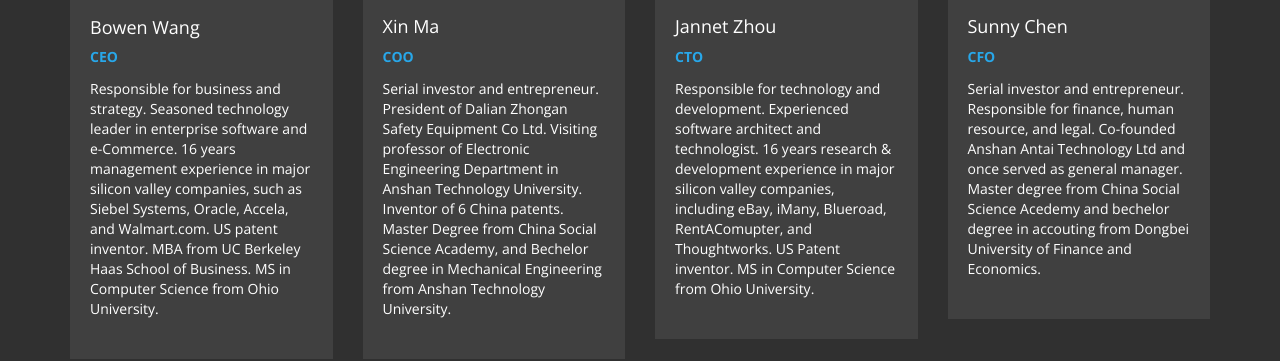
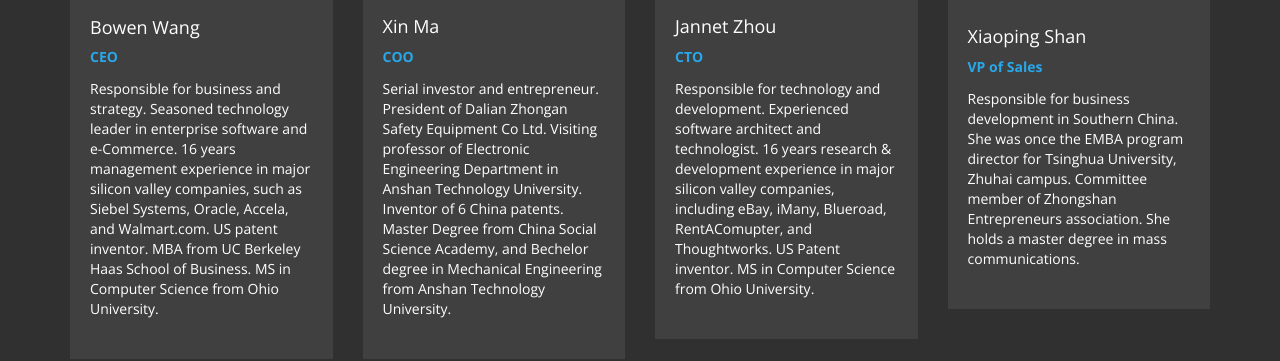
Before and after one commit to mpinc/mpsite, a plain HTML site: page MissionPublic/index.html in a window 1280 px wide. Shown: the part 1588-1949 px from the top of the page. Drawn offline with nearby package versions, Linux system fonts and the light colour scheme.

Commit message:
OCT Updates

```diff
--- a/MissionPublic/index.html
+++ b/MissionPublic/index.html
@@ -295,7 +295,7 @@
                                 <div class="portfolio-overlay">
                                     <h4>{{productLn4}}</h4>
                                     <p>{{productIntro4}}</p>
-                                    <a href="http://www.flyhighus.cn" class="btn btn-default">Live!</a>
+                                    <a href="http://www.flyhighus.com" class="btn btn-default">Live!</a>
                                 </div>
                         </div>
                     </div>
--- a/MissionPublic/js/i18n/en_us.js
+++ b/MissionPublic/js/i18n/en_us.js
@@ -31,9 +31,9 @@ var en_us = {
 	teamName3: 'Jannet Zhou',
 	teamTitle3: 'CTO',
 	teamIntro3: 'Responsible for technology and development. Experienced software architect and technologist. 16 years research & development experience in major silicon valley companies, including eBay, iMany, Blueroad, RentAComupter, and Thoughtworks. US Patent inventor. MS in Computer Science from Ohio University.',
-	teamName4: 'Sunny Chen',
-	teamTitle4: 'CFO',
-	teamIntro4: 'Serial investor and entrepreneur. Responsible for finance, human resource, and legal. Co-founded Anshan Antai Technology Ltd and once served as general manager. Master degree from China Social Science Acedemy and bechelor degree in accouting from Dongbei University of Finance and Economics.',
+	teamName4: 'Xiaoping Shan',
+	teamTitle4: 'VP of Sales',
+	teamIntro4: 'Responsible for business development in Southern China. She was once the EMBA program director for Tsinghua University, Zhuhai campus. Committee member of Zhongshan Entrepreneurs association. She holds a master degree in mass communications.',
 
 	serviceTitle: 'INNOVATION AS A <span>SERVICE</span>',
 	serviceLn1: 'TECHNOLOGY PARTNERSHIP',
--- a/MissionPublic/js/i18n/zh_cn.js
+++ b/MissionPublic/js/i18n/zh_cn.js
@@ -24,16 +24,16 @@ var zh_cn = {
 	teamTitle: '<span>美森</span> 团队',
 	teamName1: '王博文',
 	teamTitle1: '总裁',
-	teamIntro1: '负责商务和战略。企业软件与电子商务的资深技术高管。在美国硅谷高科技企业从事技术与管理16年，曾经在一些知名的企业如Seibel系统公司，甲骨文总公司，Accela公司, 以及沃尔玛电商总公司担任重要管理职位。美国专利发明人。美国加州大学伯克利分校HAAS商学院MBA。美国俄亥俄大学计算机硕士。',
+	teamIntro1: '负责商务和战略。企业软件与电子商务的资深技术高管。在美国硅谷高科技企业从事技术与管理16年，曾经在一些知名的企业如Siebel系统公司，甲骨文总公司，Accela公司, 以及沃尔玛电商总公司担任重要管理职位。美国专利发明人。美国加州大学伯克利分校HAAS商学院MBA。美国俄亥俄大学计算机硕士。',
 	teamName2: '马鑫',
 	teamTitle2: '营运副总裁',
 	teamIntro2: '系列投资人与企业家. 曾任大连中安安全设备有限公司总经理，鞍山红盾报警器材厂总经理，鞍山安泰科技有限公司总经理。持有自主知识产权的发明专利6项。鞍山科技大学电子系聘为客座教授。中国社会科学院研究生院财政与金融专业硕士学位。鞍山钢铁学院机械制造专业学士学位。',
 	teamName3: '周洁',
 	teamTitle3: '技术副总裁',
 	teamIntro3: '负责产品研发和整体技术架构。1996年留学美国。硅谷资深软件架构师，大数据，电子商务及网络应用专家。美国专利发明家。曾任职美国eBay公司，iMany公司，Blueroad公司，Thoughtworks等多家高科技企业。美国俄亥俄大学计算机硕士。人民大学国际金融学士。北京科技大学热能工程学士。',
-	teamName4: '陈增玲',
-	teamTitle4: '财务副总裁',
-	teamIntro4: '系列投资人。负责公司财务，法律和人事。东北财经大学财务会计专业学士学位。中国社会科学院研究生院管理专业硕士学位。中国注册资产评估师、高级会计师。1993年在辽宁中惠会计师事务所从事审计工作；2003年创办鞍山市安泰高新科技有限公司并出任总经理。',
+	teamName4: '单晓萍',
+	teamTitle4: '中山公司总经理',
+	teamIntro4: '负责美森中山公司的战略和营销。曾在深圳清华大学研究院珠海地区、中山地区先后负责企业家高端培训项目的全面工作。并于2004年被珠海市人民政府评为珠海市第二届十大杰出进城务工青年,共青团珠海市委员,珠海市青年企业家联合会青年委员,于2011年当选为中山市国学促进会首届副秘书长。新闻与大众传播专业硕士学历。',
 
 	serviceTitle: '创新式 <span>服务</span>',
 	serviceLn1: '技术合作',
```
Also changed, not shown: MissionPublic/images/team-img4.jpg, MissionPublic/images/team-img6.jpg (added).
